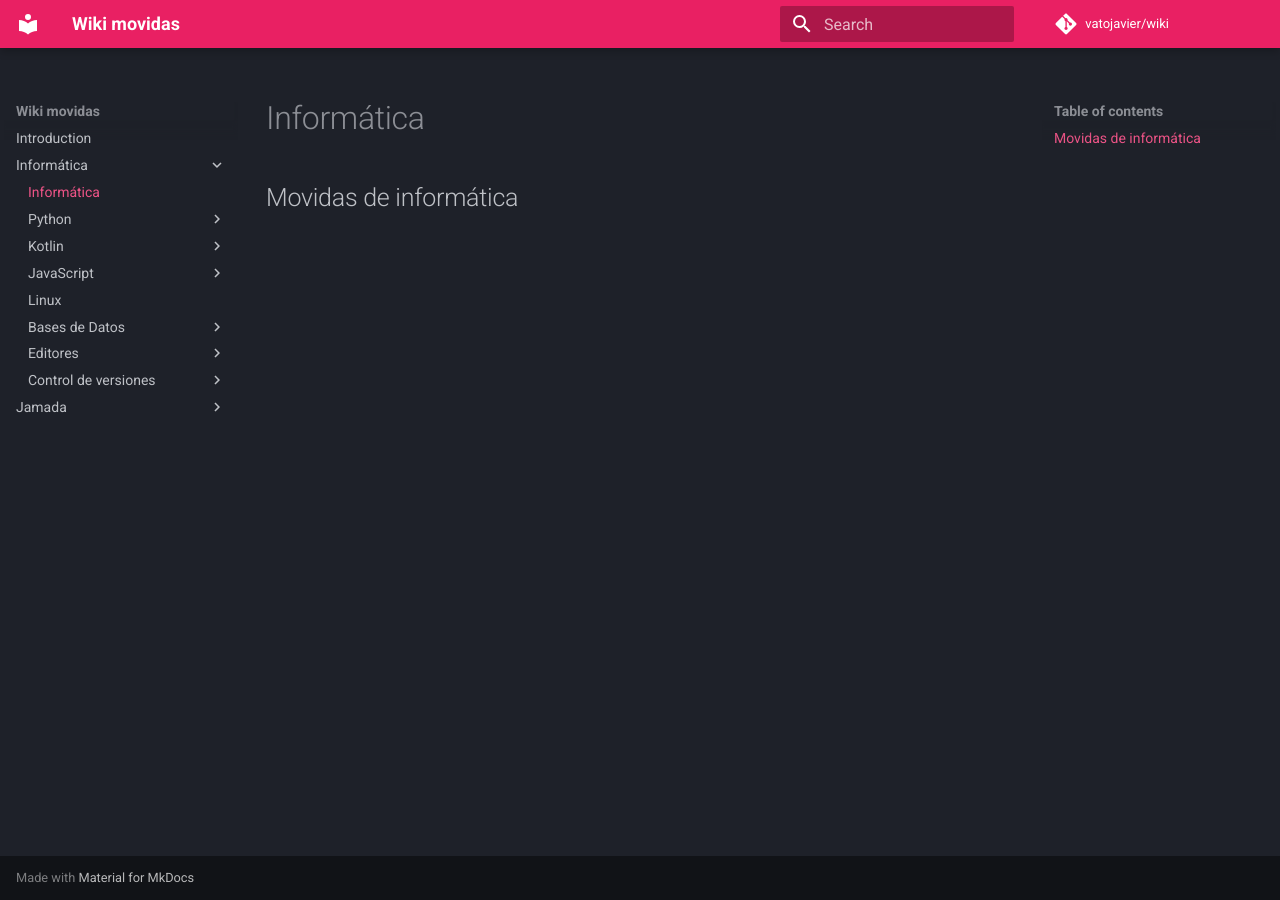
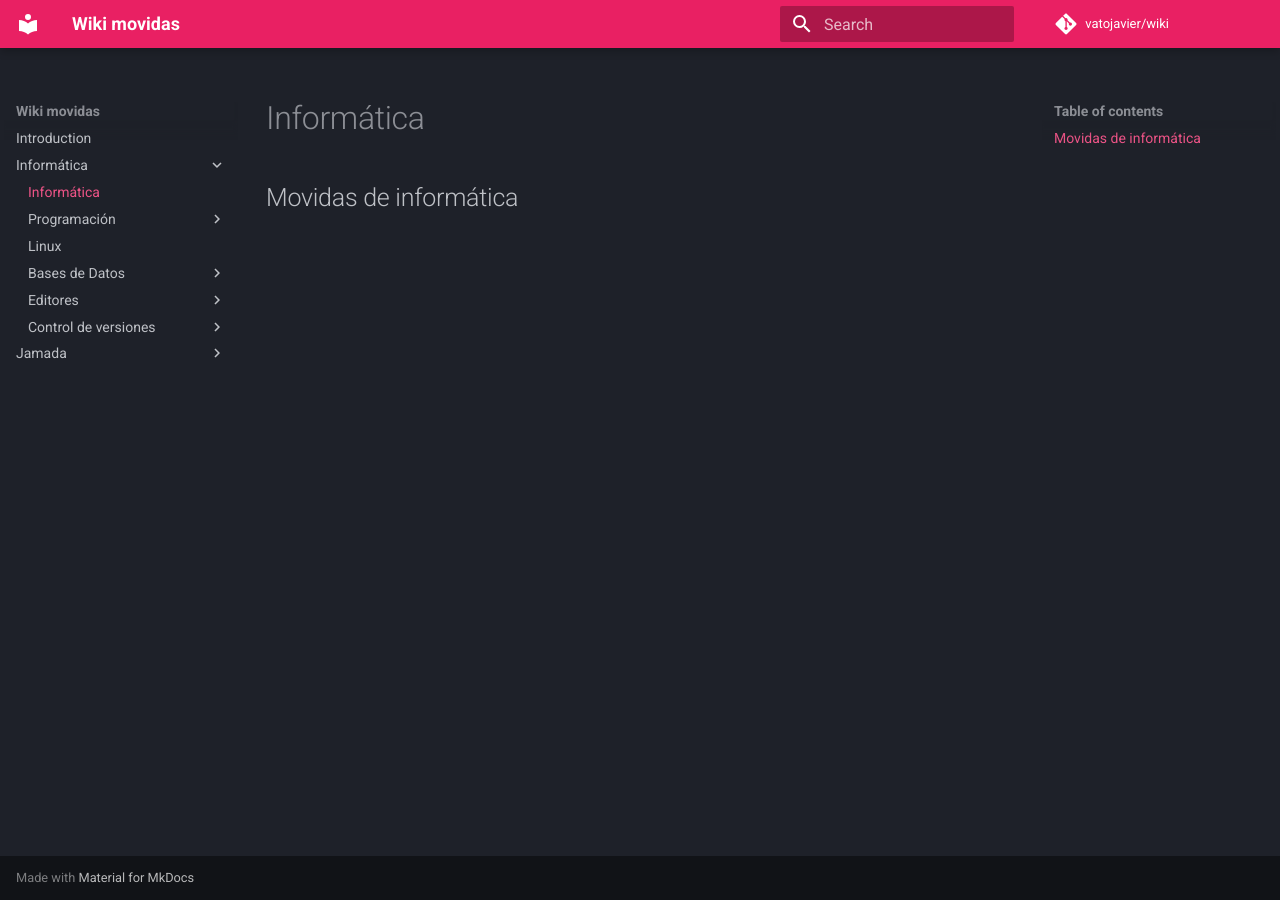
Before and after one commit to vatojavier/wiki, an MkDocs documentation site: the page built from docs/informatica/informatica.md, in a window 1280 px wide. Built offline with MkDocs 1.6.1 and Material for MkDocs 9.7.7, drawn with Linux system fonts in a browser that asks for light colours; comment, search, counter and statistics services are not loaded; some of the changed lines change nothing that is shown.

Commit message:
Update mkdocs.yml

```diff
--- a/mkdocs.yml
+++ b/mkdocs.yml
@@ -4,15 +4,16 @@ nav:
   - Introduction: 'index.md'
   - Informática:
     - Informática: informatica/informatica.md
-    - Python:
-      - General: informatica/python/general.md
-      - Regresión: informatica/python/regresion.md
-      - Pandas: informatica/python/pandas.md
-      - Conexión a DBs: informatica/python/cDB.md
-    - Kotlin:
-      - General: informatica/kotlin/kotlin.md
-    - JavaScript:
-      - General: informatica/js/js.md
+    - Programación:
+      - Python:
+        - General: informatica/python/general.md
+        - Regresión: informatica/python/regresion.md
+        - Pandas: informatica/python/pandas.md
+        - Conexión a DBs: informatica/python/cDB.md
+      - Kotlin:
+        - General: informatica/kotlin/kotlin.md
+      - JavaScript:
+        - General: informatica/js/js.md
     - Linux: informatica/linux/linux.md
     - Bases de Datos:
       - PostgreSQL:  informatica/BBDD/Postgres.md
```
